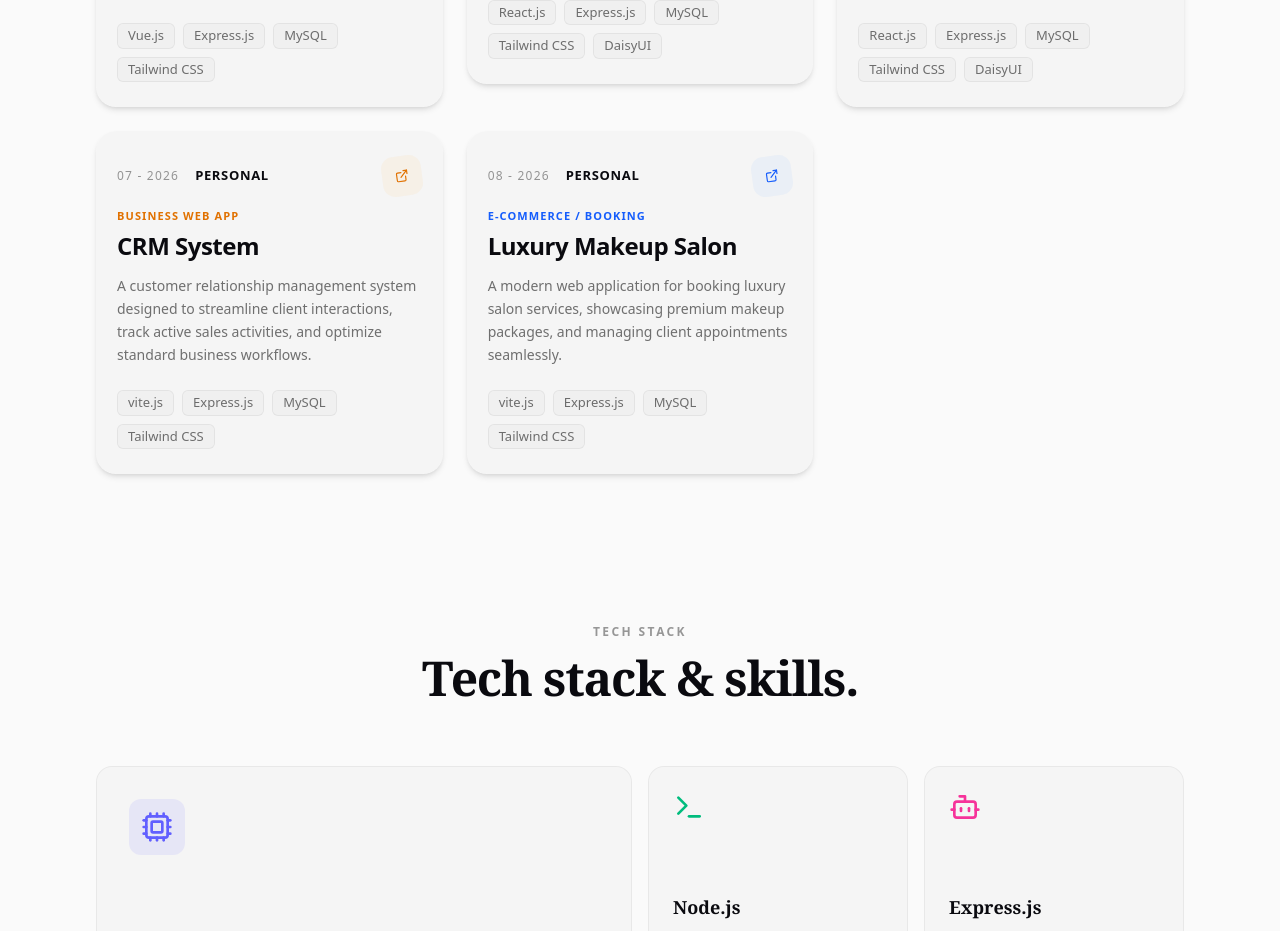
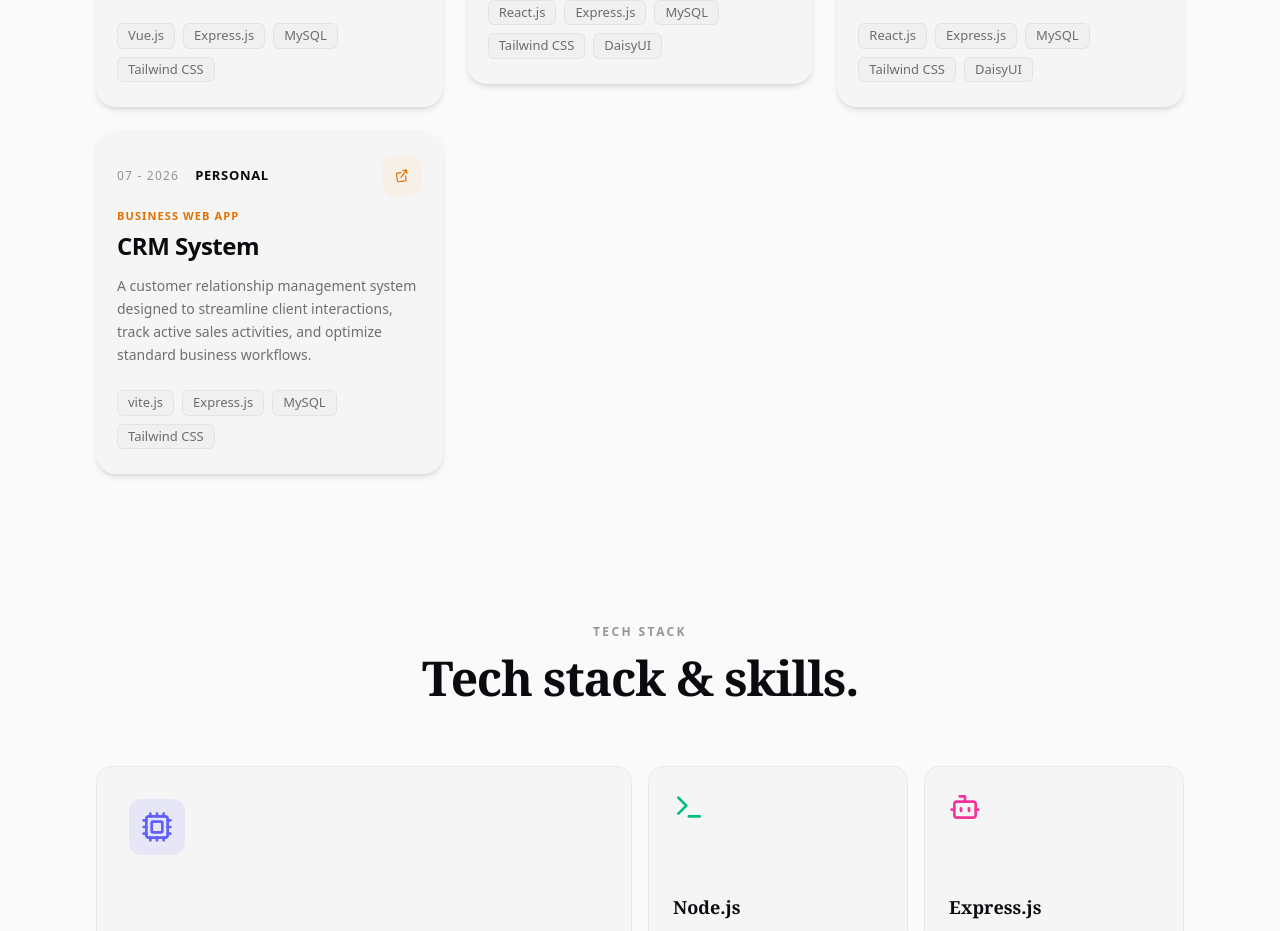
Before and after one commit to MohamedAhmeDdev/MY-Portfolio, a React (Vite) app: page / in a window 1280 px wide. Shown: the part 2313-3244 px from the top of the page. Built offline with nearby package versions, Linux system fonts and the light colour scheme.

Commit message:
feat: removed one project

```diff
--- a/src/data/data.js
+++ b/src/data/data.js
@@ -117,22 +117,6 @@ export const PROJECTS = [
       lineColor: "#f59e0b" // Yellow/Amber
     }
   },
-  {
-    id: "08",
-    title: "Luxury Makeup Salon",
-    year: "2026",
-    tag: "E-Commerce / Booking",
-    type: "personal",
-    desc: "A modern web application for booking luxury salon services, showcasing premium makeup packages, and managing client appointments seamlessly.",
-    tech: ["vite.js", "Express.js", "MySQL", "Tailwind CSS"],
-    link: "https://glambyrahmah.netlify.app/",
-  cssVariables: {
-      accent: "var(--theme-blue-accent)",
-      bg: "var(--theme-blue-bg)",
-      hoverBorder: "var(--theme-blue-hover)",
-      lineColor: "#3b82f6" // Blue for trust/marketplace
-    }
-  }
 ];
 
 export const SKILLS = [
```
